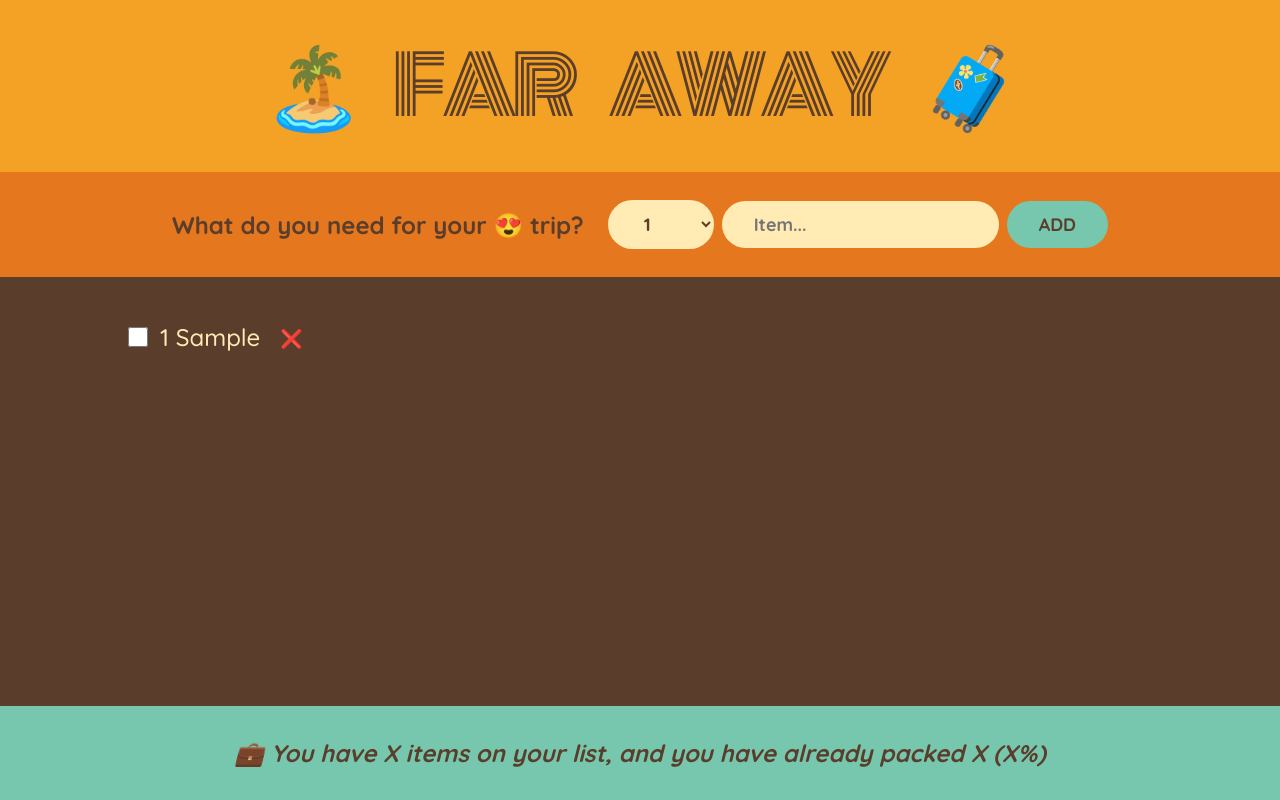
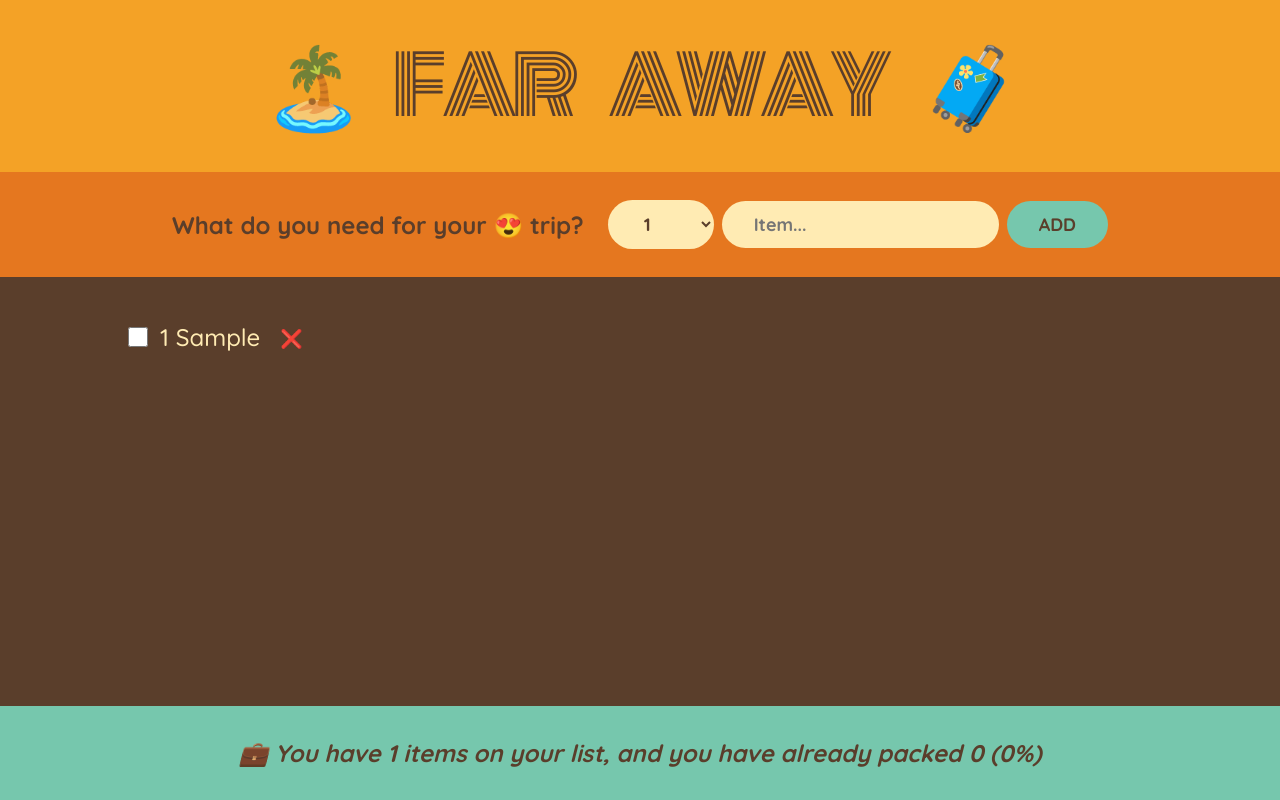
Before and after one commit to 005Dikshant/React-Development, a React (Create React App) app: page / in a window 1280 px wide. Both pictures are taken after typing "Sample" into the empty fields and a click on the button "ADD". Built offline with nearby package versions, Linux system fonts and the light colour scheme.

Commit message:
Update App.js
Concept of derived state:

1. Sometimes it's ok to have derived states, rather than having multiple useState(), multiple useState can cause multiple re-renders.
2. Its important to note that dervied state, are computed on basis of current states.

```diff
--- a/src/App.js
+++ b/src/App.js
@@ -8,7 +8,6 @@
   }
 
   function handleDeleteItem(id) {
-    console.log(id);
     setItems((items) => items.filter((item) => item.id !== id));
   }
 
@@ -29,7 +28,7 @@
         onDeleteItem={handleDeleteItem}
         onUpdateItem={handleUpdateItem}
       />
-      <Stats />
+      <Stats items={items} />
     </div>
   );
 }
@@ -56,8 +55,6 @@
       packed: false,
     };
     onAddItems(newItem);
-
-    console.log(newItem);
     setDescription("");
     setQuantity(1);
   }
@@ -118,11 +115,26 @@
   );
 }
 
-function Stats() {
+function Stats({ items }) {
+  if (!items.length) {
+    return (
+      <p className="stats">
+        <em>Start adding some items to your packaging list 🚀 </em>
+      </p>
+    );
+  }
+
+  const numItems = items.length;
+  const packedItems = items.filter((item) => item.packed).length;
+  const percentage = Math.round((packedItems / numItems) * 100);
   return (
     <footer className="stats">
       <em>
-        💼 You have X items on your list, and you have already packed X (X%)
+        {percentage === 100
+          ? "You got everything! Ready to go ✈️"
+          : `💼 You have
+        ${numItems} items on your list, and you have already packed ${packedItems}
+        (${percentage}%)`}
       </em>
     </footer>
   );
```
